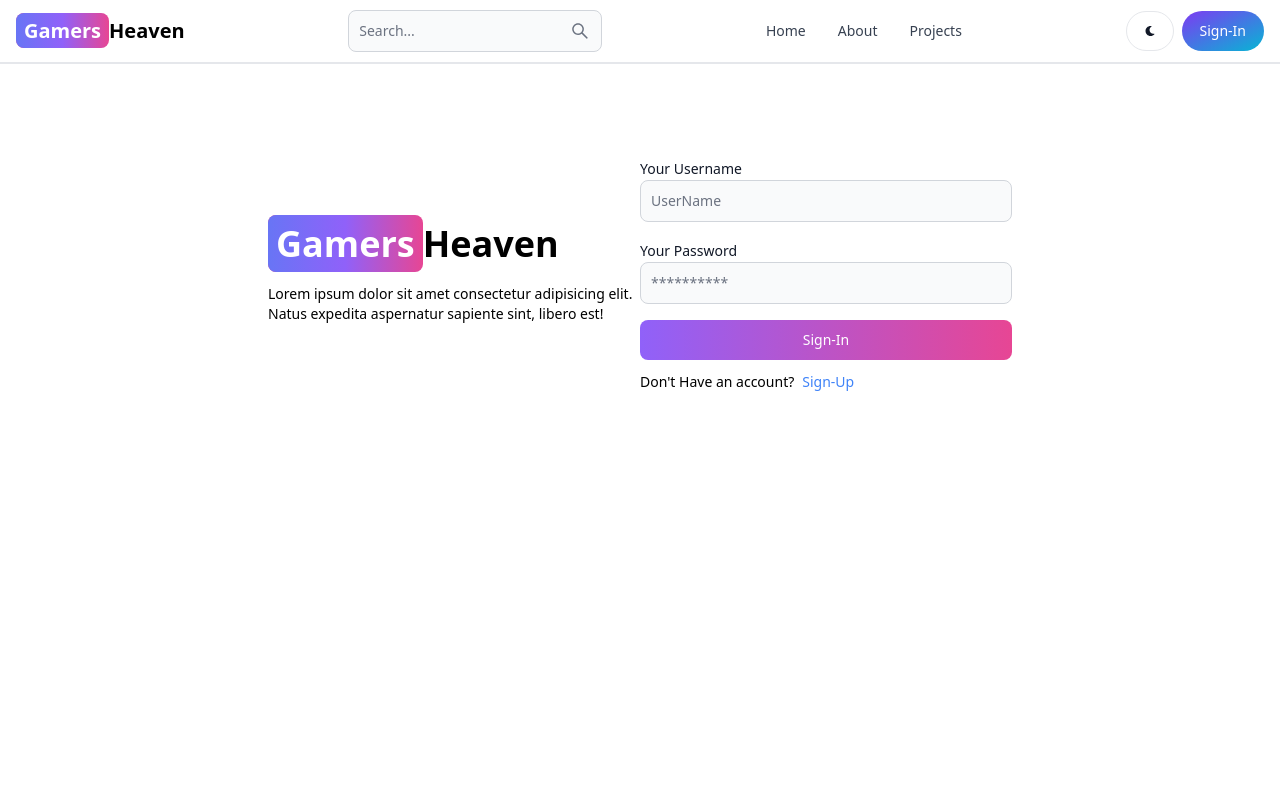
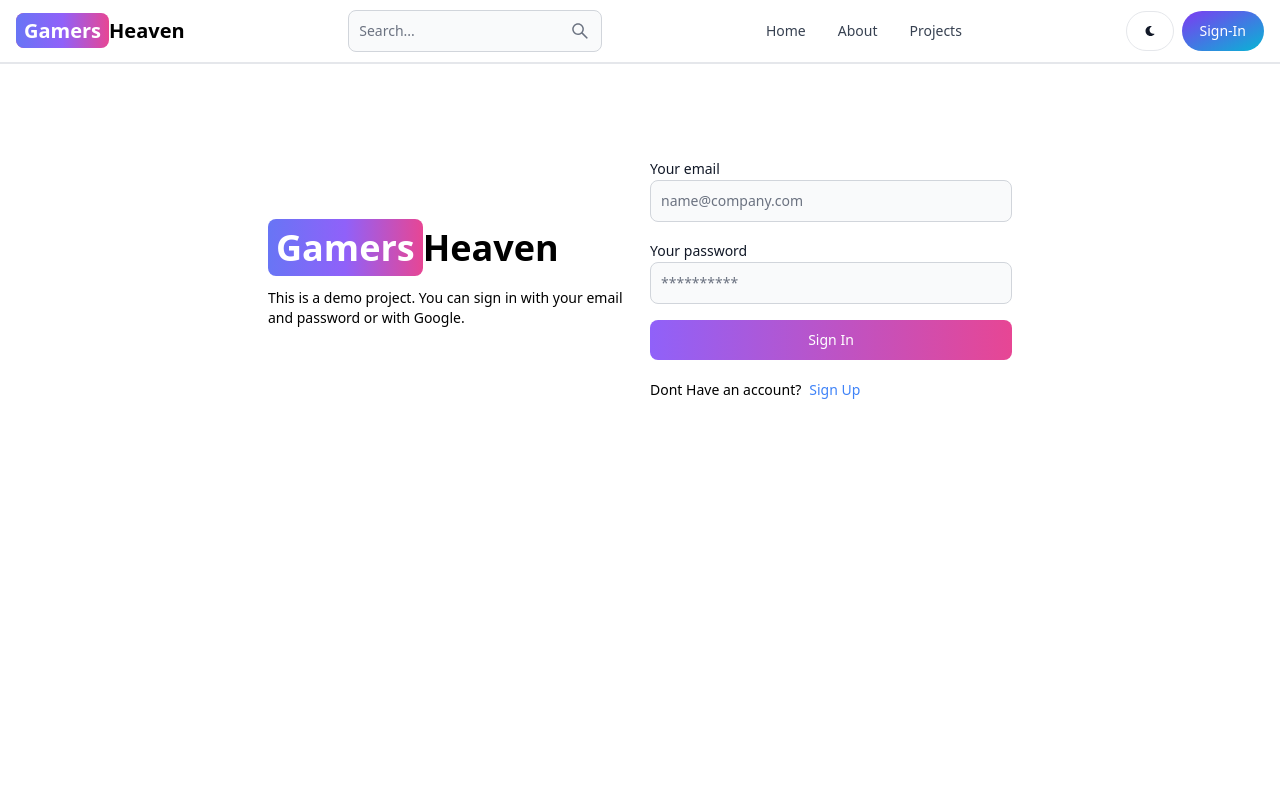
Before and after one commit to GoaskAlex/blog-project, a React (Vite) app in the folder client/: page /sign-in in a window 1280 px wide. Shown: the top 800 px of the page. Built offline with nearby package versions, Linux system fonts and the light colour scheme.

Commit message:
added redux tool kit and fixed signin

```diff
--- a/client/package.json
+++ b/client/package.json
@@ -10,10 +10,12 @@
     "preview": "vite preview"
   },
   "dependencies": {
+    "@reduxjs/toolkit": "^2.2.7",
     "flowbite-react": "^0.10.1",
     "react": "^18.3.1",
     "react-dom": "^18.3.1",
     "react-icons": "^5.3.0",
+    "react-redux": "^9.1.2",
     "react-router-dom": "^6.26.1"
   },
   "devDependencies": {
@@ -29,6 +31,6 @@
     "globals": "^15.9.0",
     "postcss": "^8.4.41",
     "tailwindcss": "^3.4.10",
-    "vite": "^5.4.1"
+    "vite": "^5.4.3"
   }
 }
--- a/client/src/main.jsx
+++ b/client/src/main.jsx
@@ -2,9 +2,13 @@ import { StrictMode } from 'react'
 import { createRoot } from 'react-dom/client'
 import App from './App.jsx'
 import './index.css'
+import {store} from './redux/store.js'
+import {Provider} from 'react-redux'
 
 createRoot(document.getElementById('root')).render(
   <StrictMode>
-    <App />
+    <Provider store = {store}>
+      <App />
+    </Provider>
   </StrictMode>,
 )
--- a/client/src/pages/SignIn.jsx
+++ b/client/src/pages/SignIn.jsx
@@ -1,97 +1,113 @@
-import {useState} from 'react'
-import { Link, useNavigate } from 'react-router-dom'
-import { Button, Label, TextInput, Alert, Spinner } from 'flowbite-react'
-import SignUp from './SignUp';
+import { Alert, Button, Label, Spinner, TextInput } from 'flowbite-react';
+import { useState } from 'react';
+import { Link, useNavigate } from 'react-router-dom';
+import { useDispatch, useSelector } from 'react-redux';
+import {
+  signInStart,
+  signInSuccess,
+  signInFailure,
+} from '../redux/user/userSlice';
 
 
 export default function SignIn() {
-  {/*States*/}
-  const [formData,setFormData] = useState({});
-  const [errorMes,setErrorMes] = useState(null);
-  const [loading, setLoading] = useState(false);
-  {/*Handler sections*/}
-
-  const navigate = useNavigate()
-
-  const handleChange = (event) => {
-    setFormData({...formData,[event.target.id]:event.target.value.trim()})
+  const [formData, setFormData] = useState({});
+  const { loading, error: errorMessage } = useSelector((state) => state.user);
+  const dispatch = useDispatch();
+  const navigate = useNavigate();
+  const handleChange = (e) => {
+    setFormData({ ...formData, [e.target.id]: e.target.value.trim() });
+  };
+  const handleSubmit = async (e) => {
+    e.preventDefault();
+    if (!formData.email || !formData.password) {
+      return dispatch(signInFailure('Please fill all the fields'));
+    }
+    try {
+      dispatch(signInStart());
+      const res = await fetch('/api/auth/signin', {
+        method: 'POST',
+        headers: { 'Content-Type': 'application/json' },
+        body: JSON.stringify(formData),
+      });
+      const data = await res.json();
+      if (data.success === false) {
+        dispatch(signInFailure(data.message));
       }
 
-  const handleSubmit = async(event) => {
-    event.preventDefault();
-    if(!formData.username || !formData.password){
-      return setErrorMes('Please fill out all fields')
+      if (res.ok) {
+        dispatch(signInSuccess(data));
+        navigate('/');
       }
-    try{
-      setLoading(true)
-      setErrorMes(null)
-      const res = await fetch ('/api/auth/sign-in',{
-        method:'POST',
-        headers:{'Content-Type':'application/json'},
-        body:JSON.stringify(formData),
-      });
-      const data = await res.json();
-      if (data.success === false){
-        setLoading(false)
-        return setErrorMes('Password or Username had failed')
+    } catch (error) {
+      dispatch(signInFailure(error.message));
     }
-      if(res.ok){
-        navigate('/')
-      }
-    }catch(error){
-      setErrorMes(error.Message)
-      setLoading(false)
-    }
-  }
+  };
+  return (
+    <div className='min-h-screen mt-20'>
+      <div className='flex p-3 max-w-3xl mx-auto flex-col md:flex-row md:items-center gap-5'>
+        {/* left */}
+        <div className='flex-1'>
+          <Link to='/' className='font-bold dark:text-white text-4xl'>
+            <span className='px-2 py-1 bg-gradient-to-r from-indigo-500 via-purple-500 to-pink-500 rounded-lg text-white'>
+              Gamers
+            </span>
+            Heaven
+          </Link>
+          <p className='text-sm mt-5'>
+            This is a demo project. You can sign in with your email and password
+            or with Google.
+          </p>
+        </div>
+        {/* right */}
 
-
-
-  return (
-    <>
-      <div className='min-h-screen mt-20'>
-        <div className="flex p-3 max-w-3xl mx-auto flex-col md:flex-row md:items-center">
-          {/*leftSide*/}
-          <div className="flex-1">
-              <Link to ='/' className='font-bold dark:text-white text-4xl'>
-                <span className='px-2 py-1 bg-gradient-to-r from-indigo-500 via-purple-500 to bg-pink-500 rounded-lg text-white'>Gamers</span>Heaven
-              </Link>
-              <p className='text-sm mt-5'>Lorem ipsum dolor sit amet consectetur adipisicing elit. Natus expedita aspernatur sapiente sint, libero est!</p>
-          </div>
-          {/*rightSide*/}
-          <div className="flex-1">
+        <div className='flex-1'>
           <form className='flex flex-col gap-4' onSubmit={handleSubmit}>
             <div>
-                  <Label value = "Your Username"/>
-                  <TextInput type = 'text' placeholder = 'UserName' id = 'username' onChange={handleChange}/>
+              <Label value='Your email' />
+              <TextInput
+                type='email'
+                placeholder='name@company.com'
+                id='email'
+                onChange={handleChange}
+              />
             </div>
             <div>
-                  <Label value = "Your Password"/>
-                  <TextInput type = 'password' placeholder = '**********' id = 'password' onChange={handleChange}/>
+              <Label value='Your password' />
+              <TextInput
+                type='password'
+                placeholder='**********'
+                id='password'
+                onChange={handleChange}
+              />
             </div>
-                  <Button gradientDuoTone = 'purpleToPink' type='submit' disabled = {loading}>
+            <Button
+              gradientDuoTone='purpleToPink'
+              type='submit'
+              disabled={loading}
+            >
               {loading ? (
                 <>
-                      <Spinner size = 'sm'/>
-                      <span className = 'pl-3'>Loading...</span>
+                  <Spinner size='sm' />
+                  <span className='pl-3'>Loading...</span>
                 </>
-                    ) : 'Sign-In'
-                  }
+              ) : (
+                'Sign In'
+              )}
             </Button>
           </form>
-              <div className="flex gap-2 text-sm mt-3">
-                <span> Don't Have an account?</span>
-                  <Link to = '/sign-up' className='text-blue-500'>Sign-Up</Link>
+          <div className='flex gap-2 text-sm mt-5'>
+            <span>Dont Have an account?</span>
+            <Link to='/sign-up' className='text-blue-500'>
+              Sign Up
+            </Link>
           </div>
-              {
-                errorMes && (
-                  <Alert className = 'mt-5' color = 'failure'>
-                    {errorMes}
+          {errorMessage && (
+            <Alert className='mt-5' color='failure'>
+              {errorMessage}
             </Alert>
-                )
-              }
+          )}
         </div>
       </div>
     </div>
-    </>
-  )
+  );
 }
--- /dev/null
+++ b/client/src/redux/store.js
@@ -0,0 +1,8 @@
+import {configureStore} from '@reduxjs/toolkit'
+import userReducer from '../redux/user/userSlice'
+
+export const store = configureStore({
+    reducer:{
+        user: userReducer
+    },
+})
--- /dev/null
+++ b/client/src/redux/user/userSlice.js
@@ -0,0 +1,31 @@
+import { createSlice } from '@reduxjs/toolkit';
+
+const initialState = {
+    currentUser:null,
+    error:null,
+    loading:false
+}
+
+const userSlice = createSlice({
+    name:"user",
+    initialState,
+    reducers:{
+        signInStart:(state)=>{
+            state.loading = true;
+            state.error = null ;
+        },
+        signInSuccess:(state,action) =>{
+            state.currentUser = action.payload;
+            state.loading = false;
+            state.error = null;
+        },
+        signInFailure:(state,action)=>{
+            state.loading = false ;
+            state.error = action.payload
+        }
+    }
+})
+
+export const{signInStart,signInSuccess,signInFailure} = userSlice.actions;
+
+export default userSlice.reducer;
```
Also changed, not shown: 1 other file (tests, documents, lock files or other folders). Lines whose indentation alone changed are shown as unchanged.
